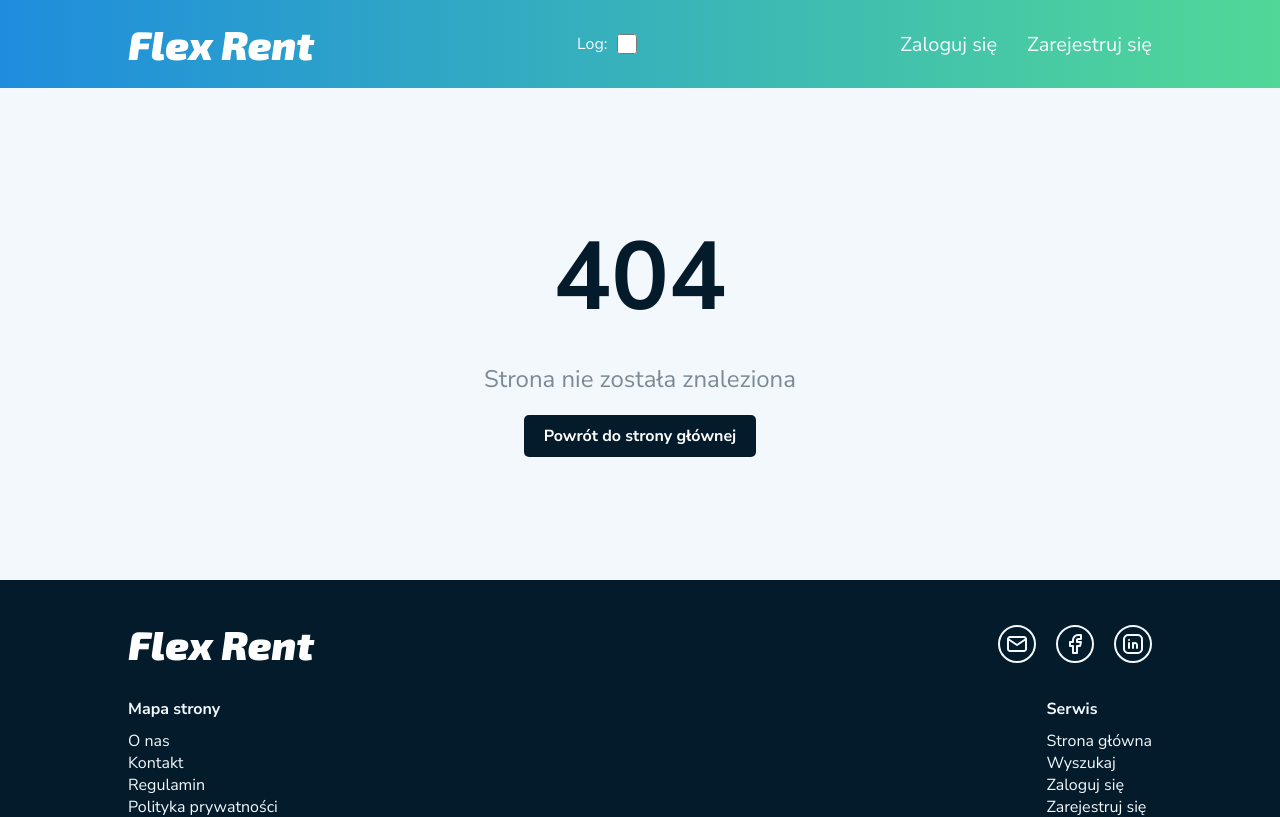
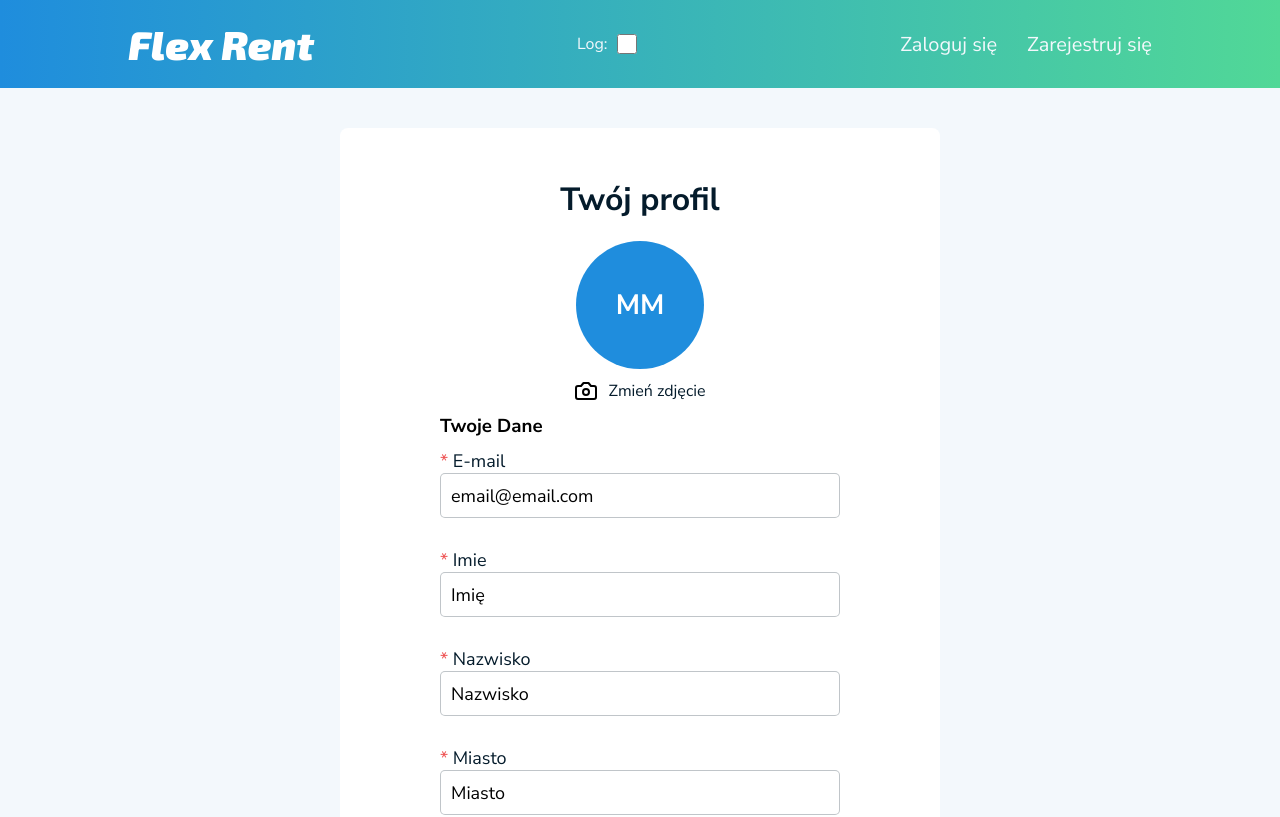
Before and after one commit to MatMarrrrr/Flex-Rent-Frontend, a React (Vite) app: page /profile in a window 1280 px wide. Shown: the top 817 px of the page. Built offline with nearby package versions, Linux system fonts and the light colour scheme.

Commit message:
Added profile page

```diff
--- a/src/App.tsx
+++ b/src/App.tsx
@@ -16,6 +16,7 @@ import NotFoundPage from "@/pages/NotFoundPage";
 import DashboardPage from "@/pages/dashboard/DashboardPage";
 import AddListingPage from "@/pages/listing/AddListingPage";
 import EditListingPage from "@/pages/listing/EditListingPage";
+import ProfilePage from "./pages/profile/ProfilePage";
 
 function App() {
   useEffect(() => {
@@ -39,6 +40,7 @@ function App() {
           <Route path="/dashboard/*" element={<DashboardPage />} />
           <Route path="/add-listing" element={<AddListingPage />} />
           <Route path="/edit-listing/:id" element={<EditListingPage />} />
+          <Route path="/profile" element={<ProfilePage />} />
 
           <Route path="*" element={<NotFoundPage />} />
         </Routes>
--- a/src/components/buttons/Button.tsx
+++ b/src/components/buttons/Button.tsx
@@ -67,6 +67,10 @@ export const StyledButton = styled.button<{
   background: ${({ $background }) => $background || "var(--white)"};
   max-width: ${({ $desktopMaxWidth }) => $desktopMaxWidth || "none"};
   width: 100%;
+  display: flex;
+  justify-content: center;
+  align-items: center;
+  gap: 10px;
   font-size: ${({ $fontSize }) => $fontSize || "18px"};
   font-weight: bold;
   opacity: ${({ disabled }) => (disabled ? "0.5" : "1")};
--- a/src/components/forms/FormikInputField.tsx
+++ b/src/components/forms/FormikInputField.tsx
@@ -8,6 +8,7 @@ interface FormikInputFieldProps {
   label: string;
   type?: string;
   isRequired?: boolean;
+  disabled?: boolean;
   margin?: string;
 }
 
@@ -16,6 +17,7 @@ const FormikInputField: React.FC<FormikInputFieldProps> = ({
   label,
   type = "text",
   isRequired = false,
+  disabled = false,
   margin,
 }) => (
   <FieldWrapper>
@@ -25,6 +27,7 @@ const FormikInputField: React.FC<FormikInputFieldProps> = ({
       label={label}
       type={type}
       isRequired={isRequired}
+      disabled={disabled}
       margin={margin}
     />
     <ErrorWrapper>
--- a/src/components/forms/Input.tsx
+++ b/src/components/forms/Input.tsx
@@ -8,6 +8,7 @@ interface InputProps {
   value?: string;
   name?: string;
   isRequired?: boolean;
+  disabled?: boolean;
   onBlur?: (e: React.FocusEvent<HTMLInputElement>) => void;
   onChange: (e: React.ChangeEvent<HTMLInputElement>) => void;
   margin?: string;
@@ -19,6 +20,7 @@ const Input: React.FC<InputProps> = ({
   value,
   name,
   isRequired = false,
+  disabled = false,
   onBlur,
   onChange,
   margin,
@@ -51,6 +53,7 @@ const Input: React.FC<InputProps> = ({
         onChange={handleInputChange}
         onBlur={onBlur}
         name={name}
+        disabled={disabled}
         step={type === "number" ? "0.01" : undefined}
       />
     </Container>
--- a/src/components/ui/UploadImageContainer.tsx
+++ b/src/components/ui/UploadImageContainer.tsx
@@ -18,12 +18,15 @@ export const UploadImageContainer: React.FC<UploadImageContainerProps> = ({
   const [previewSrc, setPreviewSrc] = useState<string>("");
 
   const handleFileChange = (e: ChangeEvent<HTMLInputElement>) => {
-    const files = e.target.files;
-    if (files && files.length > 0) {
-      const file = files[0];
-      const preview = URL.createObjectURL(file);
-      setPreviewSrc(preview);
-      setIsImageAdded(true);
+    const file = e.target.files?.[0] || null;
+    if (file) {
+      const reader = new FileReader();
+      reader.onload = () => {
+        setPreviewSrc(reader.result as string);
+        setIsImageAdded(true);
+      };
+
+      reader.readAsDataURL(file);
       setImageFile(file);
     }
   };
--- /dev/null
+++ b/src/pages/profile/ProfilePage.tsx
@@ -0,0 +1,143 @@
+import PrimaryButton from "@/components/buttons/PrimaryButton";
+import FormikForm from "@/components/forms/FormikForm";
+import FormikInputField from "@/components/forms/FormikInputField";
+import { profileDataSchema } from "@/validations/profileSchema";
+import styled from "styled-components";
+import ProfileImageCircle from "./components/ProfileImageCircle";
+import { useState } from "react";
+import Loader from "@/components/ui/Loader";
+
+type ImageType = File | string | null;
+
+interface ProfileData {
+  email: string;
+  name: string;
+  surname: string;
+  city: string;
+  province: string;
+}
+
+export default function ProfilePage() {
+  const [imageFile, setImageFile] = useState<ImageType>(null);
+  const [isSubmitting, setIsSubmitting] = useState<boolean>(false);
+
+  const profileData = {
+    email: "email@email.com",
+    name: "Imię",
+    surname: "Nazwisko",
+    city: "Miasto",
+    province: "Województwo",
+  };
+
+  const handleSubmit = (values: ProfileData) => {
+    setIsSubmitting(true);
+    const finalValues = { ...values, profileImage: imageFile };
+    console.log(finalValues);
+  };
+
+  return (
+    <Container>
+      <Wrapper>
+        <Header>Twój profil</Header>
+        <ProfileImageCircle
+          profileImage={null}
+          profileText="MM"
+          setImageFile={setImageFile}
+          disabled={isSubmitting}
+        />
+        <FormHeader>Twoje Dane</FormHeader>
+        <FormikForm
+          initialValues={profileData}
+          onSubmit={handleSubmit}
+          validationSchema={profileDataSchema}
+        >
+          <FormikInputField
+            name="email"
+            label="E-mail"
+            type="text"
+            isRequired={true}
+            margin="0px 0px 15px 0px"
+            disabled={isSubmitting}
+          />
+          <FormikInputField
+            name="name"
+            label="Imie"
+            type="text"
+            isRequired={true}
+            margin="0px 0px 15px 0px"
+            disabled={isSubmitting}
+          />
+          <FormikInputField
+            name="surname"
+            label="Nazwisko"
+            type="text"
+            isRequired={true}
+            margin="0px 0px 15px 0px"
+            disabled={isSubmitting}
+          />
+          <FormikInputField
+            name="city"
+            label="Miasto"
+            type="text"
+            isRequired={true}
+            margin="0px 0px 15px 0px"
+            disabled={isSubmitting}
+          />
+          <FormikInputField
+            name="province"
+            label="Województwo"
+            type="text"
+            isRequired={true}
+            margin="0px 0px 15px 0px"
+            disabled={isSubmitting}
+          />
+          <PrimaryButton type="submit" disabled={isSubmitting}>
+            Zmień {isSubmitting && <Loader size={18} />}
+          </PrimaryButton>
+        </FormikForm>
+      </Wrapper>
+    </Container>
+  );
+}
+
+const Container = styled.div`
+  padding: 40px 10%;
+  display: flex;
+  gap: 10px;
+  justify-content: center;
+  background-color: var(--light);
+  min-height: calc(100vh - 308px);
+
+  @media (max-width: 650px) {
+    padding: 0;
+  }
+`;
+
+const Wrapper = styled.div`
+  display: flex;
+  flex-direction: column;
+  min-width: 600px;
+  border-radius: 8px;
+  background-color: var(--white);
+  padding: 50px 100px;
+  align-items: center;
+
+  @media (max-width: 650px) {
+    min-width: 100%;
+    width: 100%;
+    padding: 50px 20px;
+  }
+`;
+
+const Header = styled.h1`
+  color: var(--dark);
+  font-size: 32px;
+  font-weight: bold;
+  margin-bottom: 20px;
+`;
+
+const FormHeader = styled.h3`
+  margin: 10px 0;
+  max-width: 400px;
+  width: 100%;
+`;
--- /dev/null
+++ b/src/pages/profile/components/ProfileImageCircle.tsx
@@ -0,0 +1,117 @@
+import React, { useState } from "react";
+import styled from "styled-components";
+import { Camera as CameraIcon } from "lucide-react";
+import SkeletonLoaderImage from "@/components/ui/SkeletonLoaderImage";
+
+type ProfileImageType = string | null;
+
+interface ProfileImageCircleProps {
+  profileImage: ProfileImageType;
+  profileText: string;
+  setImageFile: (file: File | null) => void;
+  disabled?: boolean;
+}
+
+const ProfileImageCircle: React.FC<ProfileImageCircleProps> = ({
+  profileImage,
+  profileText,
+  setImageFile,
+  disabled = false,
+}) => {
+  const [image, setImage] = useState<ProfileImageType>(
+    typeof profileImage === "string" ? profileImage : null
+  );
+
+  const handleImageChange = (event: React.ChangeEvent<HTMLInputElement>) => {
+    if (disabled) return;
+    const file = event.target.files?.[0] || null;
+    if (file) {
+      const reader = new FileReader();
+      reader.onload = () => {
+        setImage(reader.result as string);
+      };
+      reader.readAsDataURL(file);
+      setImageFile(file);
+    }
+  };
+
+  return (
+    <Container>
+      <ImageCircle>
+        {image ? (
+          <ProfileImage src={image} alt="Profile" />
+        ) : (
+          <ProfileText>{profileText}</ProfileText>
+        )}
+      </ImageCircle>
+      <ChangeImageButton disabled={disabled}>
+        <StyledCameraIcon />
+        <ChangeImageText>Zmień zdjęcie</ChangeImageText>
+        <FileInput
+          type="file"
+          accept="image/jpeg,image/png"
+          onChange={handleImageChange}
+          disabled={disabled}
+        />
+      </ChangeImageButton>
+    </Container>
+  );
+};
+
+export default ProfileImageCircle;
+
+const Container = styled.div`
+  display: flex;
+  flex-direction: column;
+  align-items: center;
+`;
+
+const ImageCircle = styled.div`
+  height: 128px;
+  width: 128px;
+  background-color: var(--accent);
+  border-radius: 50%;
+  display: flex;
+  justify-content: center;
+  align-items: center;
+  overflow: hidden;
+`;
+
+const ProfileText = styled.div`
+  color: var(--white);
+  font-size: 28px;
+  font-weight: bold;
+`;
+
+const ProfileImage = styled(SkeletonLoaderImage)`
+  height: 128px;
+  width: 128px;
+  object-fit: cover;
+  border-radius: 50%;
+`;
+
+const ChangeImageButton = styled.label<{ disabled?: boolean }>`
+  display: flex;
+  align-items: center;
+  gap: 10px;
+  margin-top: 10px;
+  cursor: ${({ disabled }) => (disabled ? "default" : "pointer")};
+  opacity: ${({ disabled }) => (disabled ? 0.5 : 1)};
+  position: relative;
+  pointer-events: ${({ disabled }) => (disabled ? "none" : "auto")};
+`;
+
+const StyledCameraIcon = styled(CameraIcon)`
+  height: 24px;
+  width: 24px;
+`;
+
+const ChangeImageText = styled.p`
+  font-size: 16px;
+  color: var(--dark);
+  position: relative;
+`;
+
+const FileInput = styled.input`
+  display: none;
+`;
--- /dev/null
+++ b/src/validations/profileSchema.ts
@@ -0,0 +1,12 @@
+import * as yup from "yup";
+
+export const profileDataSchema = yup.object().shape({
+  email: yup
+    .string()
+    .email("Podaj poprawny adres e-mail")
+    .required("Pole e-mail jest wymagane"),
+  name: yup.string().required("Pole imie jest wymagane"),
+  surname: yup.string().required("Pole nazwisko jest wymagane"),
+  city: yup.string().required("Pole miasto jest wymagane"),
+  province: yup.string().required("Pole województwo jest wymagane"),
+});
```
